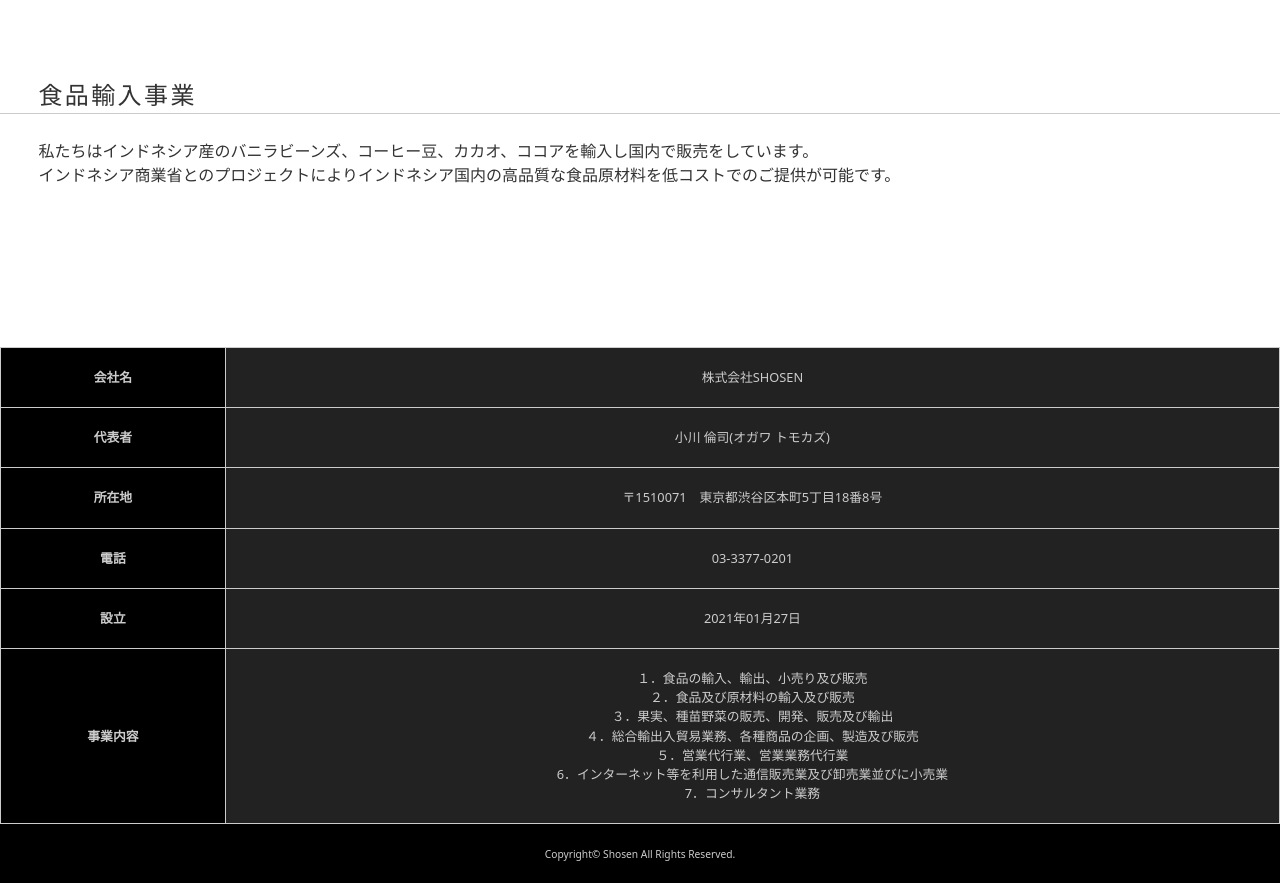
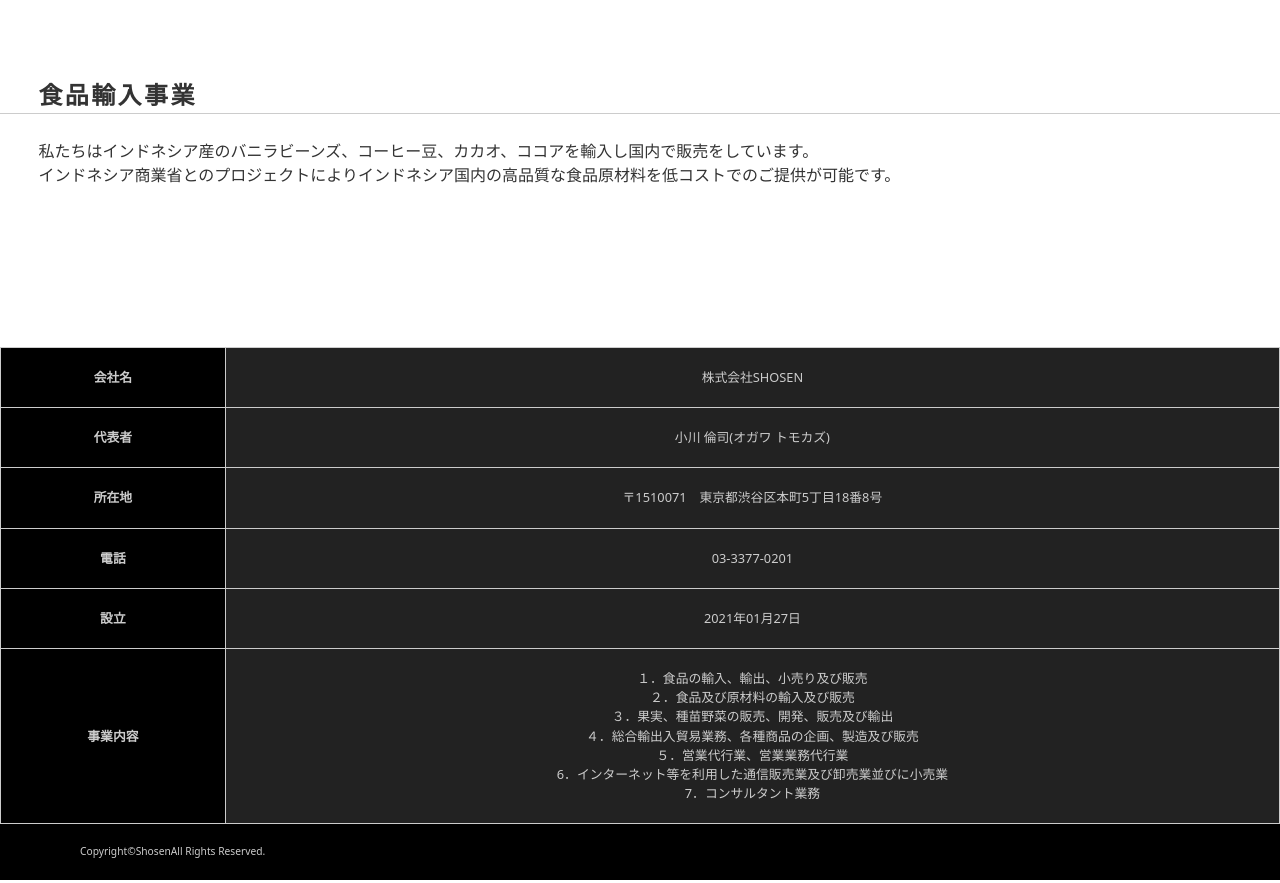
Before and after one commit to kk0055/Shosen_website, a plain HTML site: page index.html in a window 1280 px wide. Shown: the part 1413-2296 px from the top of the page. Drawn offline with nearby package versions, Linux system fonts and the light colour scheme.

Commit message:
index.html

```diff
--- a/index.html
+++ b/index.html
@@ -103,7 +103,7 @@
 
 </div>
 <!--/.inner-->
-<h3 class="mt-20" ><a href="about.html"> 食品輸入事業 </a></h3>
+<h3 class="mt-20 font-semibold" ><a href="about.html"> 食品輸入事業 </a></h3>
 <p>	私たちはインドネシア産のバニラビーンズ、コーヒー豆、カカオ、ココアを輸入し国内で販売をしています。<br> インドネシア商業省とのプロジェクトによりインドネシア国内の高品質な食品原材料を低コストでのご提供が可能です。</p>
 </div>
 <!--/#contents-->
@@ -156,7 +156,7 @@
 <li><a href="#"><img src="images/icon_instagram.png" alt="Instagram"></a></li>
 <li><a href="#"><img src="images/icon_youtube.png" alt="TouTube"></a></li>
 </ul> -->
-<small>Copyright&copy; <a href="index.html">Shosen</a> All Rights Reserved.</small>
+<small class="flex justify-start ml-20" >Copyright&copy; <a href="index.html">Shosen</a> All Rights Reserved.</small>
 </div>
 <!--/#copyright-->
 
```
